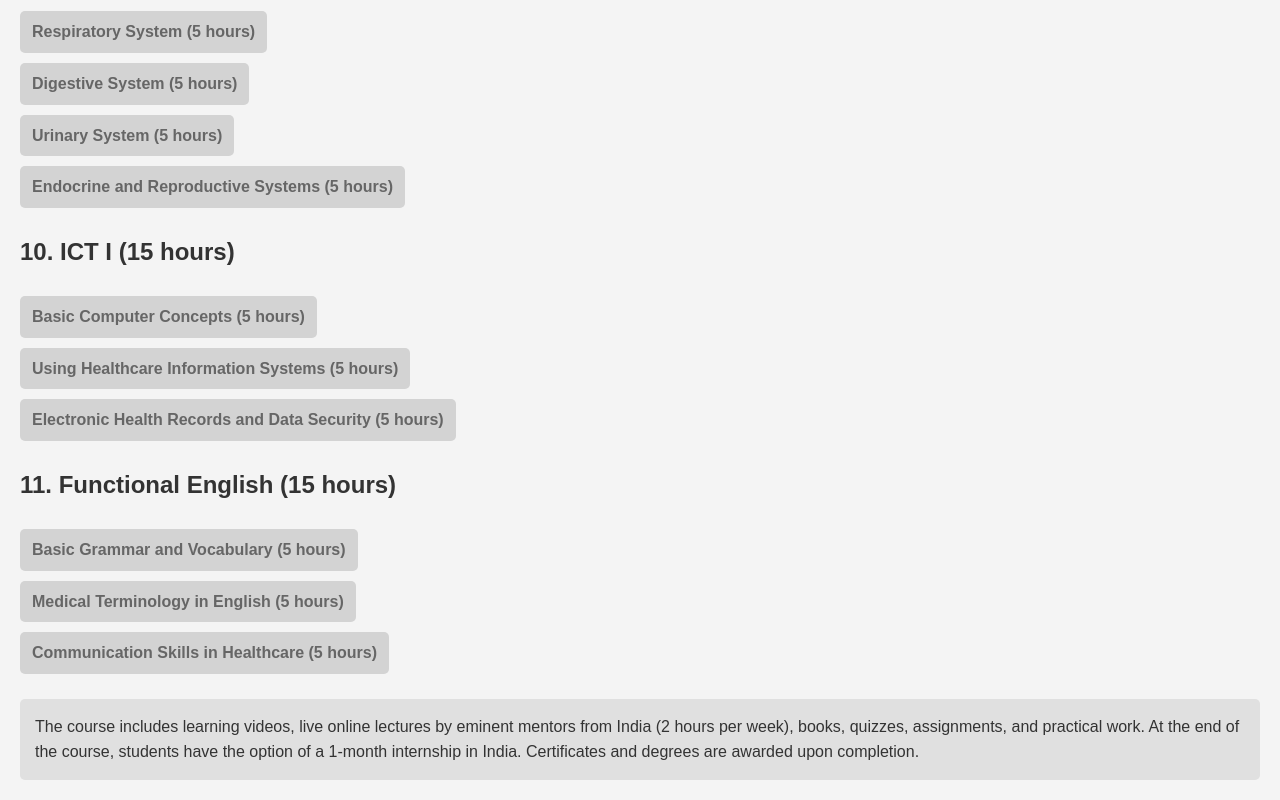
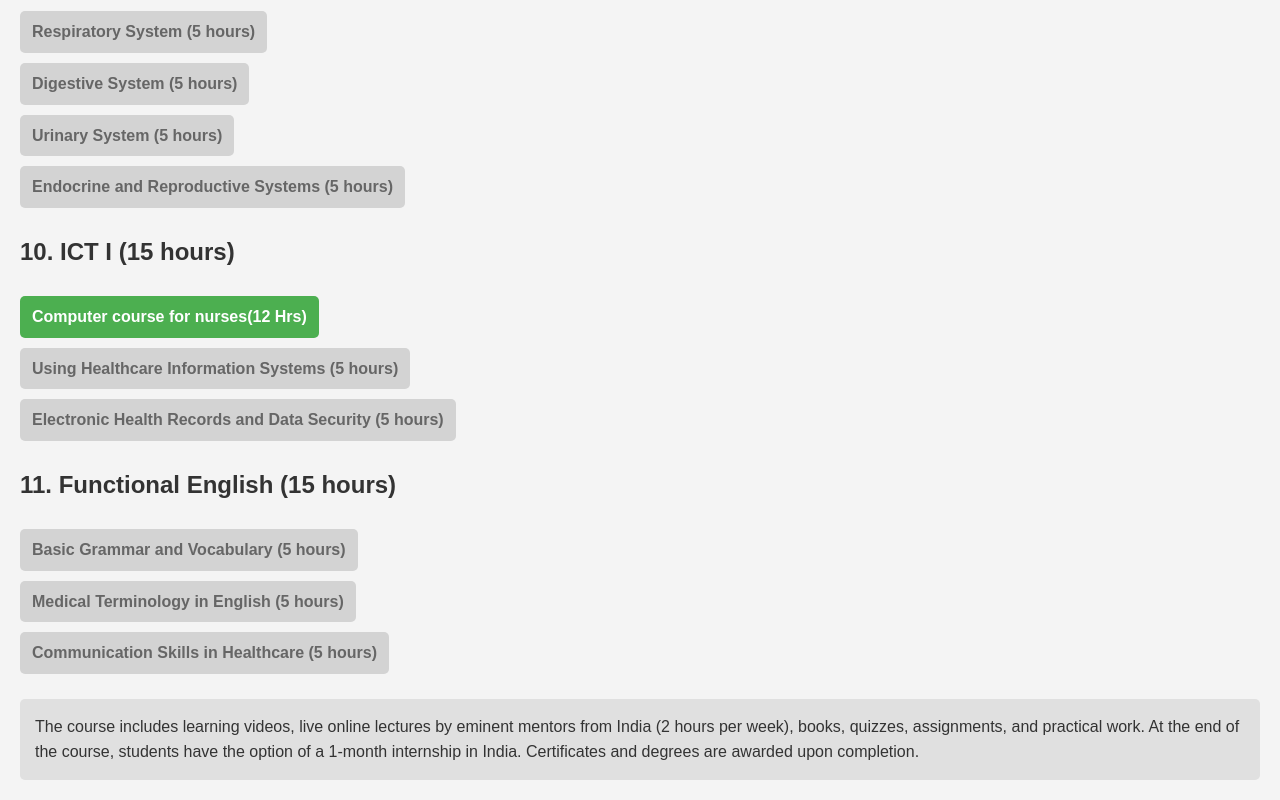
Before and after one commit to occultedge/staustnurse1sem, a plain HTML site: page index.html in a window 1280 px wide. Shown: the part 2237-3037 px from the top of the page. Drawn offline with Linux system fonts and the light colour scheme.

Commit message:
Update index.html

```diff
--- a/index.html
+++ b/index.html
@@ -117,7 +117,7 @@
 
     <div class="module">
         <h2>10. ICT I (15 hours)</h2>
-        <a href="#" class="disabled-link">Basic Computer Concepts (5 hours)</a><br>
+        <a href="https://occultedge.github.io/finaltestvideo/" class="active-link">Computer course for nurses(12 Hrs) </a><br>
         <a href="#" class="disabled-link">Using Healthcare Information Systems (5 hours)</a><br>
         <a href="#" class="disabled-link">Electronic Health Records and Data Security (5 hours)</a><br>
     </div>
```
